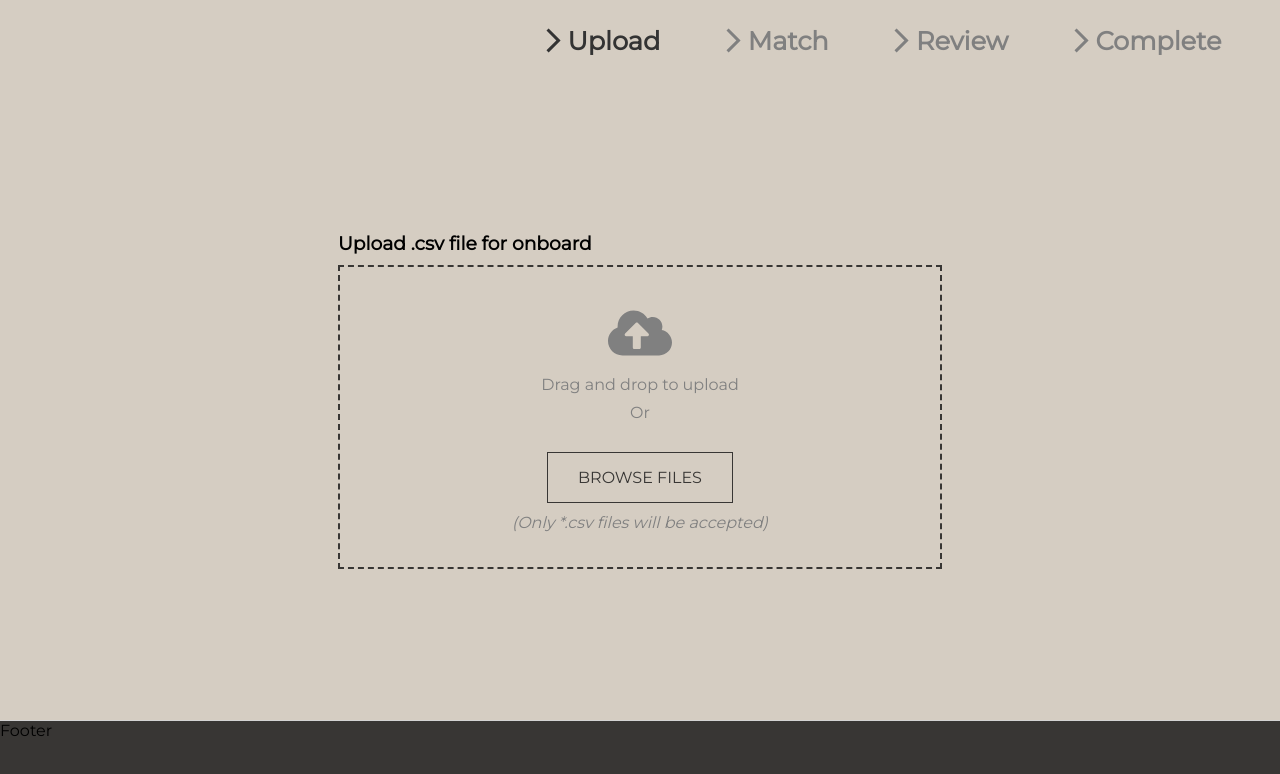
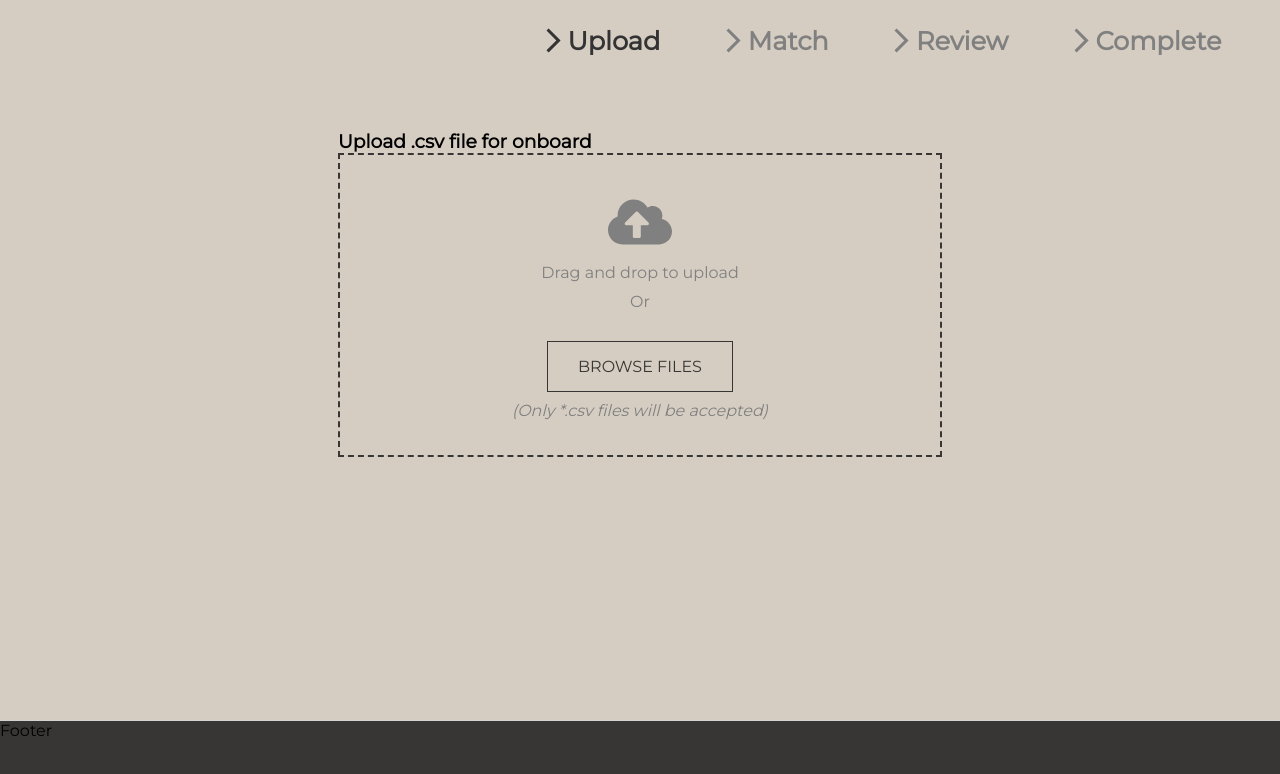
Before and after one commit to asendice/oneclick, a React (Create React App) app: page / in a window 1280 px wide. Shown: the top 774 px of the page. Built offline with nearby package versions, Linux system fonts and the light colour scheme; data requests are answered from the project's data file.

Commit message:
upload header margin

```diff
--- a/src/css/Upload.css
+++ b/src/css/Upload.css
@@ -1,13 +1,12 @@
 .upload {
   display: flex;
   flex-direction: column;
-  justify-content: center;
   align-items: center;
   height: 80vh;
 }
 
 .upload-header {
-  margin-bottom: 10px;
+  margin-top: 50px;
 }
 .dropzone {
   display: flex;
```
